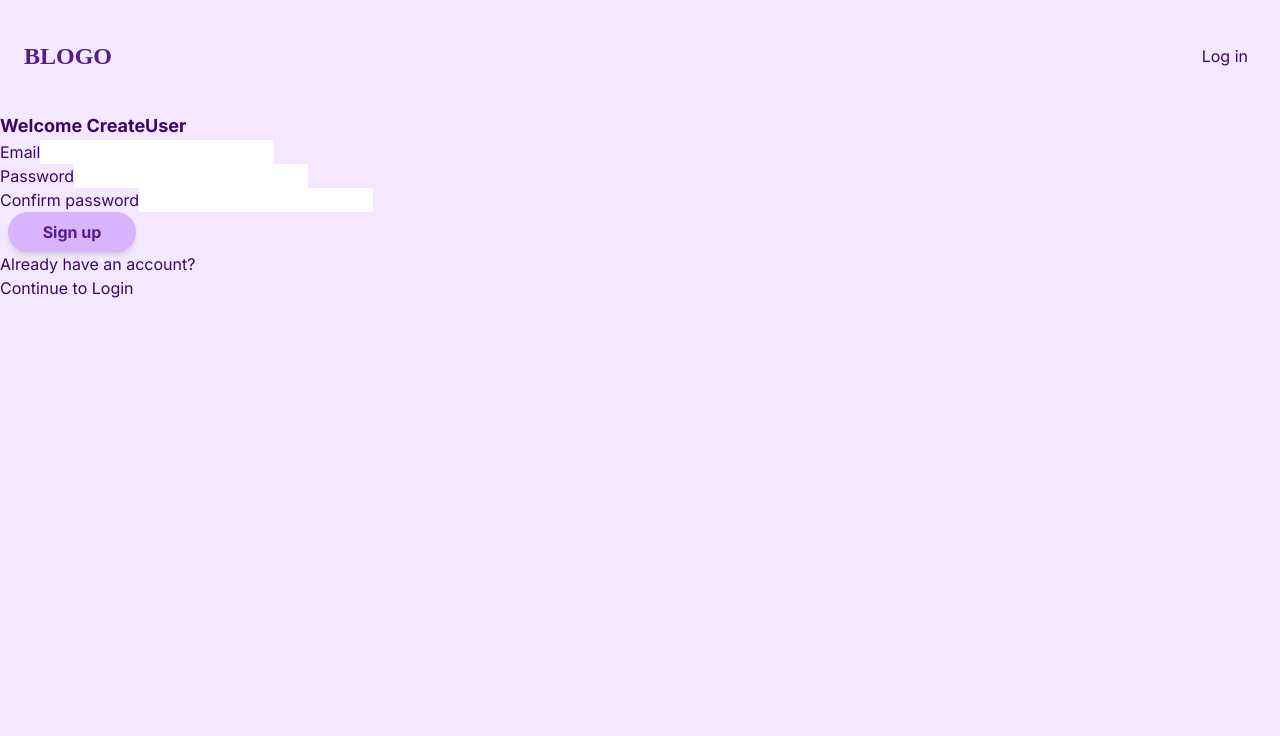
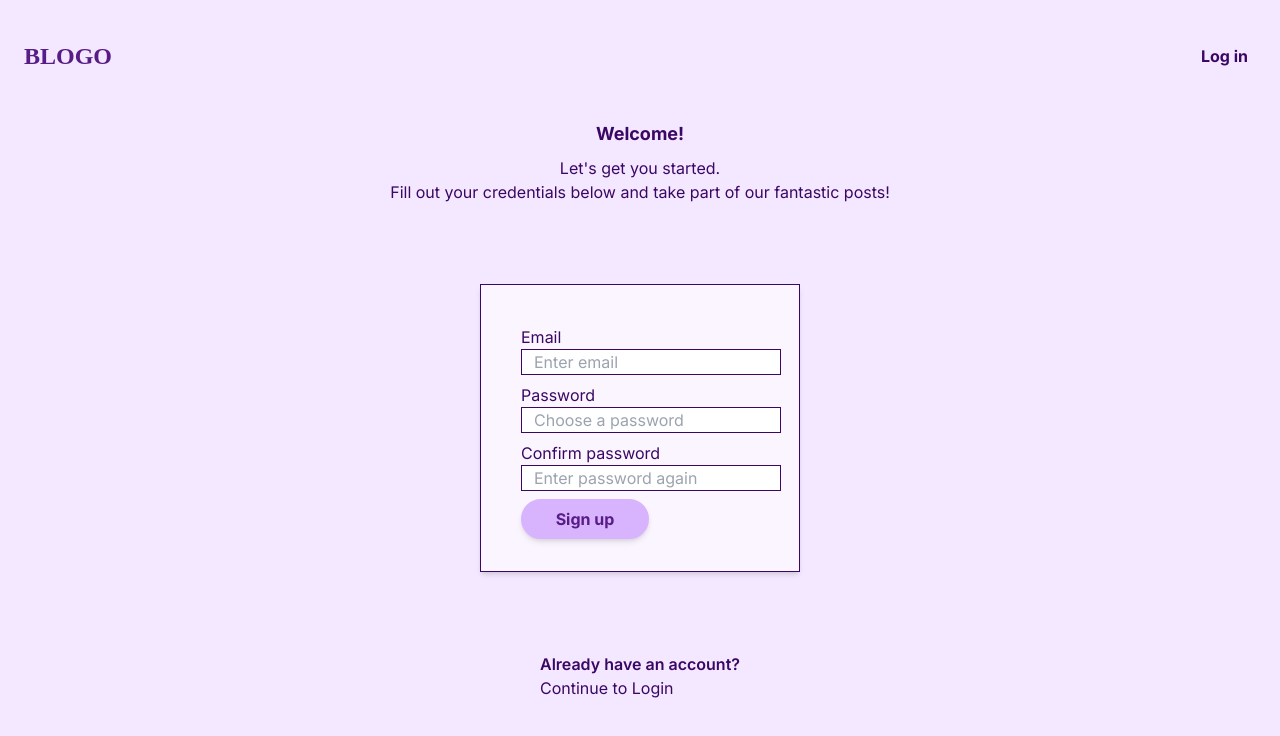
Before and after one commit to emeliesv/futuristic_blog, a React (Vite) app: page /register in a window 1280 px wide. Shown: the top 736 px of the page. Built offline with nearby package versions, Linux system fonts and the light colour scheme; no server answers; a web font is replaced by a local one.

Commit message:
burgermenu

```diff
--- a/src/App.jsx
+++ b/src/App.jsx
@@ -21,6 +21,7 @@ const App = () => {
           <Header />
           <Routes>
             <Route element={<PrivateRoutes />}>
+              <Route path="/" element={<LandingPage />} />
               <Route path="/home" element={<LandingPage />} />
               <Route path="/userpage" element={<UserPage />} />
               <Route path="/about" element={<About />} />
--- /dev/null
+++ b/src/components/Burger.jsx
@@ -0,0 +1,28 @@
+const Burger = ({ isOpen }) => {
+  /* Behöver fixa animationen */
+  return (
+    <>
+      <div
+        className={`w-12 h-16 flex m-2 justify-around flex-col flex-nowrap z-10 transition-all ease-linear duration-300 origin-custom-1px ${
+          isOpen && `w-6 h-6 justify-center`
+        }`}
+      >
+        <div
+          className={`w-12 h-1 rounded-lg bg-purple-950 ${
+            isOpen && `rotate-45 w-4`
+          }`}
+        />
+        <div
+          className={`w-12 h-1 rounded-lg bg-purple-950 ${isOpen && `hidden`}`}
+        />
+        <div
+          className={`w-12 h-1 rounded-lg bg-purple-950 ${
+            isOpen && `-rotate-45 w-4`
+          }`}
+        />
+      </div>
+    </>
+  );
+};
+
+export default Burger;
--- a/src/components/LogIn.jsx
+++ b/src/components/LogIn.jsx
@@ -19,18 +19,26 @@ const LogIn = () => {
   };
 
   return (
-    <section>
+    <section className="flex flex-col justify-center items-center">
       {userLoggedIn && <Navigate to={"/home"} replace={true} />}
       <div>
-        <h3>Welcome back User!</h3>
+        <h3>Welcome back!</h3>
+        <h4 className="font-medium">
+          Let's log in to read and write amazing posts!
+        </h4>
       </div>
 
-      <form onSubmit={onSubmit}>
-        <div>
+      <form
+        onSubmit={onSubmit}
+        className="max-w-80 p-8 m-20 bg-purple-50 shadow-md border border-purple-950"
+      >
+        <div className="m-2">
           <label>Email</label>
           <input
+            className="border border-purple-950 px-3"
             type="email"
             autoComplete="email"
+            placeholder="Enter email"
             required
             value={email}
             onChange={(event) => {
@@ -39,12 +47,14 @@ const LogIn = () => {
           />
         </div>
 
-        <div>
+        <div className="m-2">
           <label>Password</label>
           <input
+            className="border border-purple-950 px-3"
             type="password"
             autoComplete="current-password"
             required
+            placeholder="Enter password"
             value={password}
             onChange={(event) => {
               setPassword(event.target.value);
@@ -59,8 +69,10 @@ const LogIn = () => {
       </form>
 
       <div>
-        <p>Don&apos;t an account?</p>
-        <Link to={"/register"}>Sign up</Link>
+        <p className="font-semibold">Don&apos;t an account?</p>
+        <Link to={"/register"} className="hover:underline">
+          Sign up
+        </Link>
       </div>
     </section>
   );
--- a/src/components/Nav.jsx
+++ b/src/components/Nav.jsx
@@ -1,16 +1,24 @@
 import { Link } from "react-router-dom";
 import Button from "./Button";
-import { useContext } from "react";
+import Burger from "./Burger";
+import { useContext, useState } from "react";
 import { signOutUser } from "../firebase/authFunctions";
 import { AuthContext } from "../context/AuthContext";
 
 const Nav = () => {
   const { userLoggedIn } = useContext(AuthContext);
+  const [hamburgerOpen, setHamburgerOpen] = useState(false);
+
+  const toggleBurger = () => {
+    console.log("Click!");
+    setHamburgerOpen(!hamburgerOpen);
+  };
 
   return (
     <nav className="flex justify-end items-center">
       {userLoggedIn ? (
-        <>
+        <div>
+          <div className="hidden md:flex">
             <Link to={"/about"} className="mx-2 hover:underline">
               About
             </Link>
@@ -22,9 +30,31 @@ const Nav = () => {
               toggleLogIn={signOutUser}
               className="mx-2"
             />
-        </>
+          </div>
+
+          <div className="block md:hidden" onClick={toggleBurger}>
+            <Burger isOpen={hamburgerOpen} />
+            {hamburgerOpen && (
+              <div className="flex flex-col">
+                <Link
+                  to={"/about"}
+                  className="mt-2 underline font-semibold text-right"
+                >
+                  About
+                </Link>
+                <Link
+                  to={"/userpage"}
+                  className="mt-2 mb-4 underline font-semibold text-right"
+                >
+                  Your page
+                </Link>
+                <Button buttonText="Log out" toggleLogIn={signOutUser} />
+              </div>
+            )}
+          </div>
+        </div>
       ) : (
-        <Link to={"/login"} className="mx-2">
+        <Link to={"/login"} className="mx-2 font-bold hover:underline">
           Log in
         </Link>
       )}
--- a/src/components/Posts.jsx
+++ b/src/components/Posts.jsx
@@ -22,7 +22,7 @@ const Posts = () => {
         .map((post) => {
           return (
             <div
-              className="border-solid border-purple-950 border m-5 p-5 bg-purple-50"
+              className="border-solid border-purple-950 border m-5 p-5 bg-purple-50 max-w-2xl"
               key={post.id}
             >
               <h3 className="text-purple-800 font-medium text-xl">
--- a/src/components/RegisterUser.jsx
+++ b/src/components/RegisterUser.jsx
@@ -20,17 +20,26 @@ const RegisterUser = () => {
   };
 
   return (
-    <section>
+    <section className="flex flex-col justify-center items-center">
       {userLoggedIn && <Navigate to={"/home"} replace={true} />}
-      <div>
-        <h3>Welcome CreateUser</h3>
-        <form onSubmit={onSubmit}>
-          <div>
+
+      <h3 className="m-2">Welcome!</h3>
+      <h4>Let&apos;s get you started.</h4>
+      <h4>
+        Fill out your credentials below and take part of our fantastic posts!
+      </h4>
+      <form
+        onSubmit={onSubmit}
+        className="max-w-80 p-8 m-20 bg-purple-50 shadow-md border border-purple-950"
+      >
+        <div className="m-2">
           <label>Email</label>
           <input
+            className="border border-purple-950 px-3"
             type="email"
             autoComplete="email"
             required
+            placeholder="Enter email"
             value={email}
             onChange={(event) => {
               setEmail(event.target.value);
@@ -38,13 +47,15 @@ const RegisterUser = () => {
           />
         </div>
 
-          <div>
+        <div className="m-2">
           <label>Password</label>
           <input
+            className="border border-purple-950 px-3"
             disabled={isRegistering}
             type="password"
             autoComplete="new-password"
             required
+            placeholder="Choose a password"
             value={password}
             onChange={(event) => {
               setPassword(event.target.value);
@@ -52,13 +63,15 @@ const RegisterUser = () => {
           />
         </div>
 
-          <div>
+        <div className="m-2">
           <label>Confirm password</label>
           <input
+            className="border border-purple-950 px-3"
             disabled={isRegistering}
             type="password"
             autoComplete="off"
             required
+            placeholder="Enter password again"
             value={confirmPassword}
             onChange={(event) => {
               setConfirmPassword(event.target.value);
@@ -76,9 +89,10 @@ const RegisterUser = () => {
       </form>
 
       <div>
-          <p>Already have an account?</p>
-          <Link to={"/login"}>Continue to Login</Link>
-        </div>
+        <p className="font-semibold">Already have an account?</p>
+        <Link to={"/login"} className="hover:underline">
+          Continue to Login
+        </Link>
       </div>
     </section>
   );
--- a/src/pages/LandingPage.jsx
+++ b/src/pages/LandingPage.jsx
@@ -5,7 +5,7 @@ const LandingPage = () => {
   return (
     <section className="flex flex-col items-center">
       <Hero />
-      <h2>Read other stuff</h2>
+      <h2>Read amazing stuff!</h2>
       <Posts />
     </section>
   );
--- a/tailwind.config.js
+++ b/tailwind.config.js
@@ -7,6 +7,9 @@ export default {
         sans: ["Inter", "sans-serif"],
         serif: ["Hepta slab", "serif"],
       },
+      transformOrigin: {
+        "custom-1px": "1px",
+      },
     },
   },
   plugins: [],
```
Lines whose indentation alone changed are shown as unchanged.
